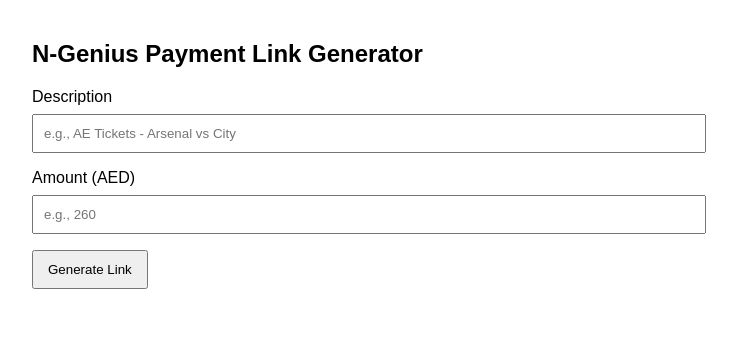
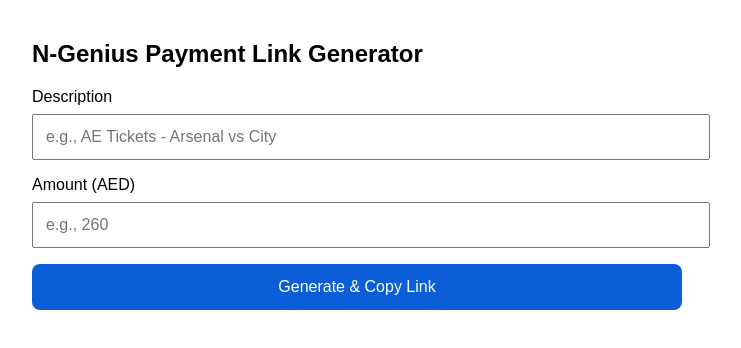
Before and after one commit to mkffz/network-payment, a Next.js app: page / in a window 1280 px wide. Shown: the top 348 px of the page, without its empty margins (283-1024 px from the left). Built offline with nearby package versions, Linux system fonts and the light colour scheme.

Commit message:
Update page.js

```diff
--- a/app/page.js
+++ b/app/page.js
@@ -9,10 +9,30 @@
   const [loading, setLoading] = useState(false);
   const [link, setLink] = useState("");
   const [error, setError] = useState("");
+  const [copied, setCopied] = useState(false);
+
+  async function copyToClipboard(text) {
+    try {
+      // Modern browsers
+      await navigator.clipboard.writeText(text);
+    } catch {
+      // iPhone fallback (Safari)
+      const textarea = document.createElement("textarea");
+      textarea.value = text;
+      textarea.style.position = "fixed";
+      textarea.style.opacity = "0";
+      document.body.appendChild(textarea);
+      textarea.focus();
+      textarea.select();
+      document.execCommand("copy");
+      document.body.removeChild(textarea);
+    }
+  }
 
   async function generate() {
     setError("");
     setLink("");
+    setCopied(false);
 
     const a = Number(amount);
     if (!description.trim()) return setError("Please enter a description.");
@@ -33,6 +53,11 @@
       if (!res.ok) throw new Error(data?.error || "Failed");
 
       setLink(data.paymentUrl);
+
+      // 🔥 AUTO COPY
+      await copyToClipboard(data.paymentUrl);
+      setCopied(true);
+
     } catch (e) {
       setError(e.message);
     } finally {
@@ -49,7 +74,7 @@
         value={description}
         onChange={(e) => setDescription(e.target.value)}
         placeholder="e.g., AE Tickets - Arsenal vs City"
-        style={{ width: "100%", padding: 10, margin: "8px 0 16px" }}
+        style={{ width: "100%", padding: 12, margin: "8px 0 16px", fontSize: 16 }}
       />
 
       <label>Amount (AED)</label>
@@ -58,19 +83,40 @@
         onChange={(e) => setAmount(e.target.value)}
         placeholder="e.g., 260"
         type="number"
-        style={{ width: "100%", padding: 10, margin: "8px 0 16px" }}
+        style={{ width: "100%", padding: 12, margin: "8px 0 16px", fontSize: 16 }}
       />
 
-      <button onClick={generate} disabled={loading} style={{ padding: "10px 14px" }}>
-        {loading ? "Generating..." : "Generate Link"}
+      <button
+        onClick={generate}
+        disabled={loading}
+        style={{
+          padding: "14px 18px",
+          fontSize: 16,
+          background: "#0b5ed7",
+          color: "white",
+          border: "none",
+          borderRadius: 8,
+          width: "100%",
+        }}
+      >
+        {loading ? "Generating..." : "Generate & Copy Link"}
       </button>
+
+      {copied && (
+        <p style={{ color: "green", marginTop: 16, fontWeight: "bold" }}>
+          Link copied to clipboard ✓
+        </p>
+      )}
 
       {error && <p style={{ color: "crimson", marginTop: 16 }}>{error}</p>}
 
       {link && (
         <div style={{ marginTop: 16 }}>
-          <p><b>Payment Link:</b></p>
-          <input value={link} readOnly style={{ width: "100%", padding: 10 }} />
+          <input
+            value={link}
+            readOnly
+            style={{ width: "100%", padding: 12, fontSize: 14 }}
+          />
         </div>
       )}
     </main>
```
